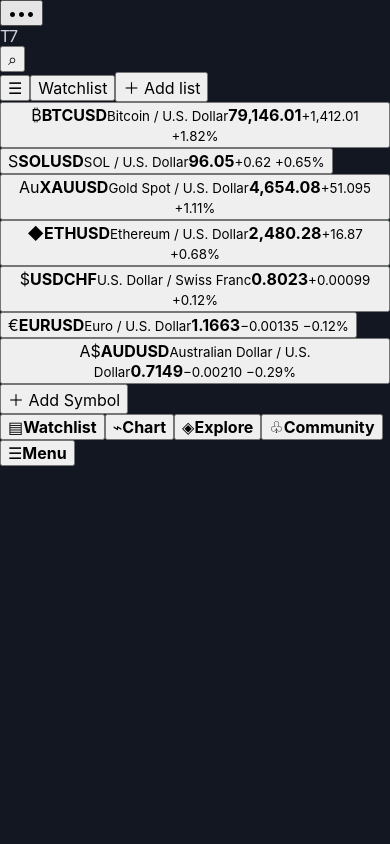
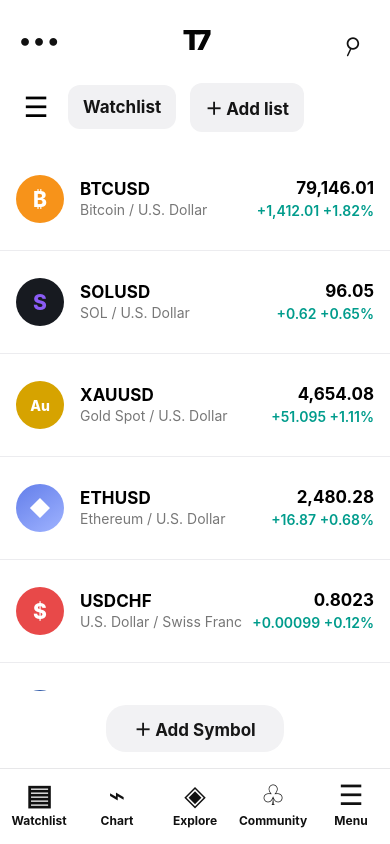
Before and after one commit to nipul830/Tradingwig, a Next.js app: page / in a window 390 px wide. Built offline with nearby package versions, Linux system fonts and the light colour scheme.

Commit message:
style: clean TradingView mobile watchlist and chart controls

```diff
--- a/app/globals.css
+++ b/app/globals.css
@@ -1,101 +1,94 @@
 * { box-sizing: border-box; }
-html, body { margin: 0; min-height: 100%; background: #131722; color: #d1d4dc; font-family: Inter, ui-sans-serif, system-ui, -apple-system, BlinkMacSystemFont, "Segoe UI", sans-serif; }
+html, body { margin: 0; min-height: 100%; background: #fff; color: #131722; font-family: Inter, ui-sans-serif, system-ui, -apple-system, BlinkMacSystemFont, "Segoe UI", sans-serif; }
 body { overflow: hidden; }
-button, input, textarea { font: inherit; }
-button { cursor: pointer; }
+button { font: inherit; cursor: pointer; }
 
-.terminal { height: 100vh; display: flex; flex-direction: column; background: #131722; }
+.mobile-app { width: 100%; height: 100dvh; min-height: 100vh; background: #fff; color: #131722; display: flex; flex-direction: column; overflow: hidden; }
 
-.topbar { height: 46px; flex: 0 0 46px; display: flex; align-items: center; justify-content: space-between; padding: 0 14px; border-bottom: 1px solid #2a2e39; background: #131722; }
-.brand { display: flex; align-items: center; gap: 9px; font-size: 14px; font-weight: 700; color: #f0f3fa; }
-.brand-mark { width: 25px; height: 25px; border-radius: 5px; display: grid; place-items: center; background: #2962ff; color: #fff; font-size: 10px; font-weight: 800; }
-.top-actions { display: flex; align-items: center; gap: 14px; }
-.status { display: inline-flex; align-items: center; gap: 6px; color: #959aa6; font-size: 11px; }
-.dot { width: 6px; height: 6px; border-radius: 50%; background: #26a69a; }
-.top-link { border: 0; background: transparent; color: #9da2ad; padding: 5px 2px; font-size: 11px; }
-.top-link:hover { color: #fff; }
+/* Watchlist — clean TradingView-mobile style */
+.watchlist-page { position: relative; }
+.watchlist-header { height: 82px; flex: 0 0 82px; display: flex; align-items: center; justify-content: space-between; padding: 20px 28px 8px; background: #fff; }
+.icon-button { width: 40px; height: 40px; border: 0; background: transparent; color: #111; font-size: 25px; line-height: 1; padding: 0; }
+.search-icon { font-size: 36px; transform: rotate(-20deg); }
+.tv-logo { font-size: 27px; font-weight: 900; letter-spacing: -4px; color: #050505; }
+.watchlist-tabs { height: 76px; flex: 0 0 76px; display: flex; align-items: center; gap: 28px; padding: 4px 32px 10px; }
+.hamburger { border: 0; background: transparent; font-size: 28px; width: 36px; padding: 0; }
+.list-tab, .add-list { border: 0; border-radius: 12px; background: #f1f1f3; color: #151515; font-size: 18px; font-weight: 750; padding: 13px 18px; white-space: nowrap; }
+.list-tab.active { background: #f1f1f3; }
+.add-list { font-size: 18px; font-weight: 650; }
+.quotes { flex: 1; overflow-y: auto; overscroll-behavior: contain; }
+.quote-row { width: 100%; min-height: 103px; display: grid; grid-template-columns: 70px minmax(0, 1fr) auto; align-items: center; gap: 12px; padding: 9px 28px; border: 0; border-bottom: 1px solid #ececef; background: #fff; text-align: left; }
+.quote-row:active { background: #f7f7f8; }
+.asset-icon { width: 50px; height: 50px; border-radius: 50%; display: grid; place-items: center; color: #fff; background: #111; font-weight: 800; font-size: 21px; }
+.asset-icon.BTCUSD { background: #f7931a; }
+.asset-icon.SOLUSD { background: #171a20; color: #8b5cf6; }
+.asset-icon.XAUUSD { background: #d6a300; font-size: 14px; }
+.asset-icon.ETHUSD { background: linear-gradient(145deg,#637eea,#9fb3ff); }
+.asset-icon.USDCHF { background: #e84949; }
+.asset-icon.EURUSD { background: #2f59a8; }
+.asset-icon.AUDUSD { background: #2e68bd; }
+.quote-main { min-width: 0; display: flex; flex-direction: column; gap: 3px; }
+.quote-main strong { font-size: 18px; line-height: 1.1; letter-spacing: .1px; }
+.quote-main small { color: #777; font-size: 15px; line-height: 1.15; white-space: nowrap; overflow: hidden; text-overflow: ellipsis; max-width: 270px; }
+.quote-values { display: flex; flex-direction: column; align-items: flex-end; gap: 4px; white-space: nowrap; }
+.quote-values strong { font-size: 18px; line-height: 1.1; }
+.quote-values small { font-size: 15px; font-weight: 600; }
+.up { color: #009c8c; }
+.down { color: #e04a5a; }
+.add-symbol { align-self: center; margin: 14px 0 16px; border: 0; border-radius: 20px; padding: 11px 28px; background: #f2f2f4; color: #171717; font-size: 17px; font-weight: 650; }
 
-.workspace { flex: 1; min-height: 0; display: grid; grid-template-columns: 150px minmax(0, 1fr) 220px; background: #131722; }
-.sidebar, .rightbar { min-height: 0; background: #131722; padding: 10px 8px; overflow-y: auto; }
-.sidebar { border-right: 1px solid #2a2e39; }
-.rightbar { border-left: 1px solid #2a2e39; }
-.panel-title { color: #787e8a; text-transform: uppercase; font-size: 9px; font-weight: 700; letter-spacing: .9px; margin: 5px 6px 8px; }
-.watch { width: 100%; display: flex; align-items: center; justify-content: space-between; border: 0; background: transparent; color: #b9bdc8; padding: 8px 9px; border-radius: 4px; font-size: 12px; text-align: left; }
-.watch:hover { background: #1c2030; color: #fff; }
-.watch.active { background: #1e2535; color: #fff; box-shadow: inset 2px 0 0 #2962ff; }
+/* Chart — the chart itself stays clean; controls live only below it */
+.chart-page { background: #fff; }
+.chart-stage { flex: 1; min-height: 0; display: grid; gap: 1px; background: #e6e7ea; }
+.chart-stage.layout-1 { grid-template-columns: 1fr; grid-template-rows: 1fr; }
+.chart-stage.layout-2 { grid-template-columns: 1fr; grid-template-rows: repeat(2, minmax(0, 1fr)); }
+.chart-stage.layout-4 { grid-template-columns: repeat(2, minmax(0, 1fr)); grid-template-rows: repeat(2, minmax(0, 1fr)); }
+.chart-card { min-width: 0; min-height: 0; overflow: hidden; background: #fff; }
+.chart-frame { display: block; width: 100%; height: 100%; min-height: 0; border: 0; background: #fff; }
+.chart-controls { position: relative; flex: 0 0 auto; background: #fff; border-top: 1px solid #e6e6e8; box-shadow: 0 -2px 8px rgba(0,0,0,.04); z-index: 5; }
+.chart-symbol-strip { height: 48px; display: flex; align-items: center; gap: 8px; padding: 0 18px; border-bottom: 1px solid #ededee; overflow-x: auto; scrollbar-width: none; }
+.chart-symbol-strip::-webkit-scrollbar { display: none; }
+.control-symbol, .control-timeframe { flex: 0 0 auto; border: 0; background: transparent; color: #555; font-size: 14px; font-weight: 600; padding: 8px 6px; }
+.control-symbol:first-child { font-size: 28px; padding: 0 4px; }
+.control-symbol.selected { color: #111; font-weight: 750; }
+.control-timeframe.selected { color: #111; font-weight: 800; }
+.tool-row { height: 54px; display: flex; align-items: center; gap: 5px; padding: 0 16px; }
+.tool-button, .layout-button { width: 42px; height: 42px; border: 0; border-radius: 9px; background: #fff; color: #171717; font-size: 25px; display: grid; place-items: center; }
+.tool-button.active, .layout-button.active { background: #f0f1f3; }
+.tool-button.more { font-size: 18px; letter-spacing: 2px; }
+.tool-spacer { flex: 1; }
+.layout-button { font-size: 24px; }
+.tools-menu, .layout-menu { position: absolute; bottom: 52px; left: 10px; display: flex; flex-direction: column; min-width: 190px; padding: 7px; border: 1px solid #dedee2; border-radius: 10px; background: #fff; box-shadow: 0 8px 28px rgba(0,0,0,.14); z-index: 20; }
+.layout-menu { left: auto; right: 10px; min-width: 140px; }
+.tools-menu button, .layout-menu button { border: 0; background: transparent; text-align: left; padding: 10px 12px; border-radius: 7px; color: #222; }
+.tools-menu button:hover, .layout-menu button:hover, .layout-menu button.selected { background: #f0f1f3; }
 
-.center { min-width: 0; min-height: 0; display: flex; flex-direction: column; background: #131722; }
-.toolbar { height: 38px; flex: 0 0 38px; display: flex; align-items: center; gap: 4px; padding: 0 8px; border-bottom: 1px solid #2a2e39; background: #131722; }
-.toolbar-group { display: flex; align-items: center; gap: 3px; }
-.toolbar-label { color: #777d88; font-size: 10px; margin-right: 4px; }
-.toolbar-spacer { flex: 1; }
-.layout-btn { min-width: 26px; height: 25px; padding: 0 7px; border: 1px solid transparent; border-radius: 3px; background: transparent; color: #858b96; font-size: 10px; }
-.layout-btn:hover { background: #1d2230; color: #e6e9ef; }
-.layout-btn.active { background: #2962ff; color: #fff; }
-.toolbar-link { border: 0; background: transparent; color: #858b96; padding: 5px 7px; font-size: 10px; }
-.toolbar-link:hover { color: #fff; }
+/* Bottom navigation */
+.bottom-nav { height: 76px; flex: 0 0 76px; display: grid; grid-template-columns: repeat(5, 1fr); align-items: center; border-top: 1px solid #e7e7e9; background: #fff; padding-bottom: max(4px, env(safe-area-inset-bottom)); }
+.nav-item { min-width: 0; height: 70px; border: 0; background: transparent; color: #111; display: flex; flex-direction: column; justify-content: center; align-items: center; gap: 4px; }
+.nav-item span { font-size: 28px; line-height: 1; }
+.nav-item b { font-size: 12px; font-weight: 650; }
+.nav-item.active span { font-weight: 900; }
 
-.charts { flex: 1; min-height: 0; display: grid; gap: 1px; background: #2a2e39; }
-.charts.layout-1 { grid-template-columns: 1fr; grid-template-rows: 1fr; }
-.charts.layout-2 { grid-template-columns: repeat(2, minmax(0, 1fr)); grid-template-rows: 1fr; }
-.charts.layout-4 { grid-template-columns: repeat(2, minmax(0, 1fr)); grid-template-rows: repeat(2, minmax(0, 1fr)); }
-.chart-card { min-width: 0; min-height: 0; overflow: hidden; background: #131722; }
-.chart-frame { display: block; width: 100%; height: 100%; min-height: 0; border: 0; background: #131722; }
-
-.signal { border: 1px solid #2a2e39; border-radius: 4px; padding: 10px; margin-bottom: 7px; background: #171b26; }
-.signal-row { display: flex; justify-content: space-between; gap: 8px; font-size: 11px; }
-.signal-buy { color: #26a69a; font-weight: 700; }
-.signal-sell { color: #ef5350; font-weight: 700; }
-.muted { color: #777d88; }
-.endpoint { margin-top: 8px; color: #b8bdc8; font: 10px/1.5 "SFMono-Regular", Consolas, monospace; word-break: break-all; }
-
-.bottom { height: 26px; flex: 0 0 26px; display: flex; align-items: center; gap: 7px; padding: 0 10px; border-top: 1px solid #2a2e39; background: #131722; color: #696f7b; font-size: 9px; }
-.bottom-separator { color: #3d424c; }
-
-.pine-workspace { flex: 1; min-height: 0; display: flex; flex-direction: column; background: #131722; }
-.pine-toolbar { min-height: 68px; display: flex; align-items: center; justify-content: space-between; gap: 14px; padding: 12px 15px; border-bottom: 1px solid #2a2e39; background: #131722; }
-.pine-title { font-size: 16px; font-weight: 750; }
-.pine-subtitle { margin-top: 4px; color: #777d88; font-size: 11px; }
-.pine-actions { display: flex; gap: 7px; }
-.pine-body { flex: 1; min-height: 0; display: grid; grid-template-columns: 190px 1fr; }
-.pine-list { padding: 12px; border-right: 1px solid #2a2e39; background: #131722; overflow-y: auto; }
-.pine-script-item { width: 100%; display: flex; align-items: center; justify-content: space-between; gap: 7px; border: 1px solid transparent; border-radius: 4px; background: transparent; color: #b9bdc8; padding: 9px; text-align: left; font-size: 12px; }
-.pine-script-item:hover { background: #1c2030; }
-.pine-script-item.active { background: #1e2535; border-color: #2a2e39; color: #fff; }
-.pine-script-item small { color: #696f7b; font-size: 9px; }
-.pine-editor-area { min-width: 0; min-height: 0; display: flex; flex-direction: column; }
-.pine-name-row { min-height: 42px; display: flex; align-items: center; gap: 10px; padding: 6px 10px; border-bottom: 1px solid #2a2e39; }
-.pine-name-row input { width: 220px; max-width: 55%; border: 1px solid #2a2e39; border-radius: 4px; background: #171b26; color: #eef2f7; padding: 7px 9px; outline: none; }
-.save-state { color: #696f7b; font-size: 11px; }
-.save-state.dirty { color: #f5b544; }
-.pine-editor { flex: 1; min-height: 320px; width: 100%; resize: none; border: 0; outline: none; padding: 16px; background: #10131b; color: #d8dee7; font: 13px/1.6 "SFMono-Regular", Consolas, "Liberation Mono", monospace; tab-size: 4; }
-.pine-footer { display: flex; justify-content: space-between; gap: 12px; padding: 8px 12px; border-top: 1px solid #2a2e39; color: #696f7b; font-size: 10px; }
-
-@media (max-width: 1050px) {
-  .workspace { grid-template-columns: 125px minmax(0, 1fr); }
-  .rightbar { display: none; }
+/* Keep desktop clean too */
+@media (min-width: 761px) {
+  .mobile-app { max-width: 100%; }
+  .watchlist-header { padding-left: 44px; padding-right: 44px; }
+  .quotes { width: min(760px, 100%); align-self: center; }
+  .watchlist-tabs { width: min(760px, 100%); align-self: center; }
+  .chart-stage.layout-2 { grid-template-columns: repeat(2, minmax(0, 1fr)); grid-template-rows: 1fr; }
+  .chart-stage.layout-4 { grid-template-columns: repeat(2, minmax(0, 1fr)); grid-template-rows: repeat(2, minmax(0, 1fr)); }
 }
 
-@media (max-width: 760px) {
-  body { overflow: hidden; }
-  .topbar { height: 42px; flex-basis: 42px; padding: 0 9px; }
-  .brand { font-size: 12px; }
-  .brand-mark { width: 23px; height: 23px; }
-  .top-actions .status, .top-link { display: none; }
-  .sidebar { display: none; }
-  .workspace { grid-template-columns: 1fr; }
-  .toolbar { height: 34px; flex-basis: 34px; padding: 0 6px; }
-  .toolbar-link { display: none; }
-  .charts.layout-1 { grid-template-columns: 1fr; grid-template-rows: 1fr; }
-  .charts.layout-2 { grid-template-columns: 1fr; grid-template-rows: repeat(2, 1fr); }
-  .charts.layout-4 { grid-template-columns: 1fr; grid-template-rows: repeat(4, 1fr); }
-  .bottom { height: 22px; flex-basis: 22px; }
-  .pine-toolbar { align-items: flex-start; flex-direction: column; }
-  .pine-actions { width: 100%; }
-  .pine-actions .btn { flex: 1; }
-  .pine-body { grid-template-columns: 130px 1fr; }
-  .pine-script-item { display: block; }
-  .pine-script-item small { display: block; margin-top: 3px; }
-  .pine-name-row input { max-width: 65%; }
-  .pine-footer { display: none; }
+@media (max-width: 420px) {
+  .watchlist-header { height: 72px; flex-basis: 72px; padding: 13px 18px 4px; }
+  .watchlist-tabs { gap: 14px; padding-left: 18px; padding-right: 18px; }
+  .list-tab, .add-list { font-size: 17px; padding: 12px 15px; }
+  .quote-row { grid-template-columns: 54px minmax(0,1fr) auto; gap: 10px; padding: 8px 16px; min-height: 103px; }
+  .asset-icon { width: 48px; height: 48px; }
+  .quote-main strong, .quote-values strong { font-size: 17px; }
+  .quote-main small, .quote-values small { font-size: 14px; }
+  .quote-main small { max-width: 185px; }
+  .chart-symbol-strip { padding: 0 10px; gap: 5px; }
+  .tool-row { padding: 0 10px; }
 }
```
